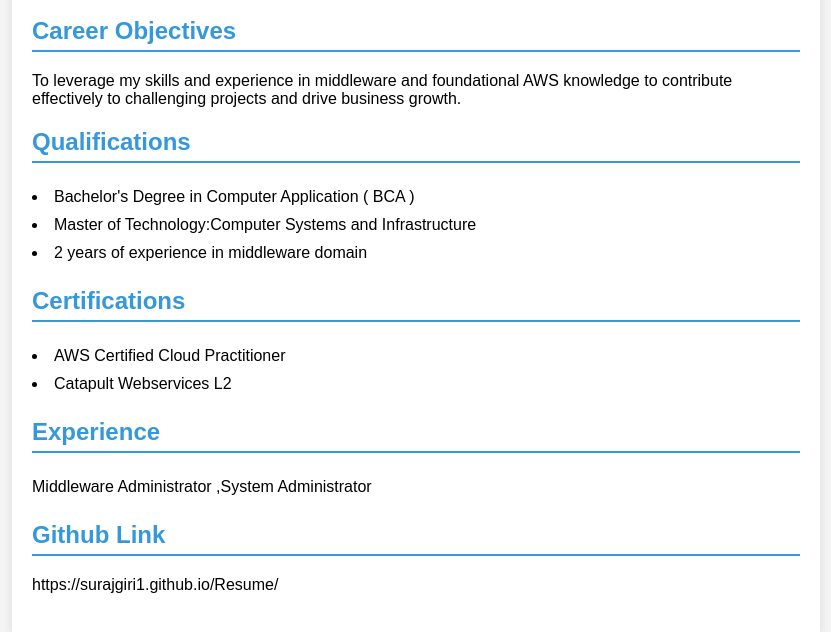
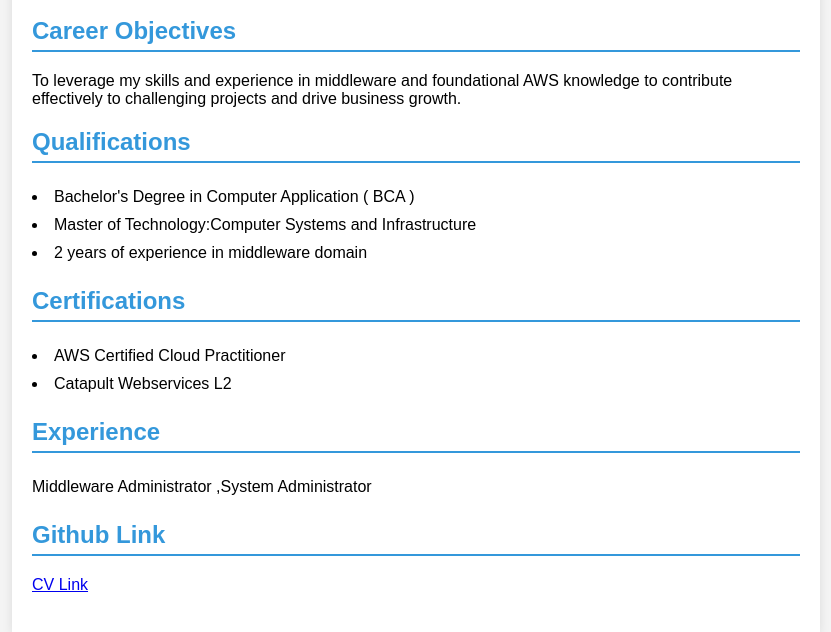
Before and after one commit to SurajGiri1/Resume, a plain HTML site: page index.html in a window 1280 px wide. Shown: the part 158-790 px from the top of the page, without its empty margins (224-1055 px from the left). Drawn offline with Linux system fonts and the light colour scheme.

Commit message:
Update index.html

```diff
--- a/index.html
+++ b/index.html
@@ -48,7 +48,7 @@
             <section class="Link">
             <h2>Github Link</h2>
 
-                <a>https://surajgiri1.github.io/Resume/</a>
+                 <a href="https://surajgiri1.github.io/Resume/">CV Link</a>
 
         </section>
         </section>
```
